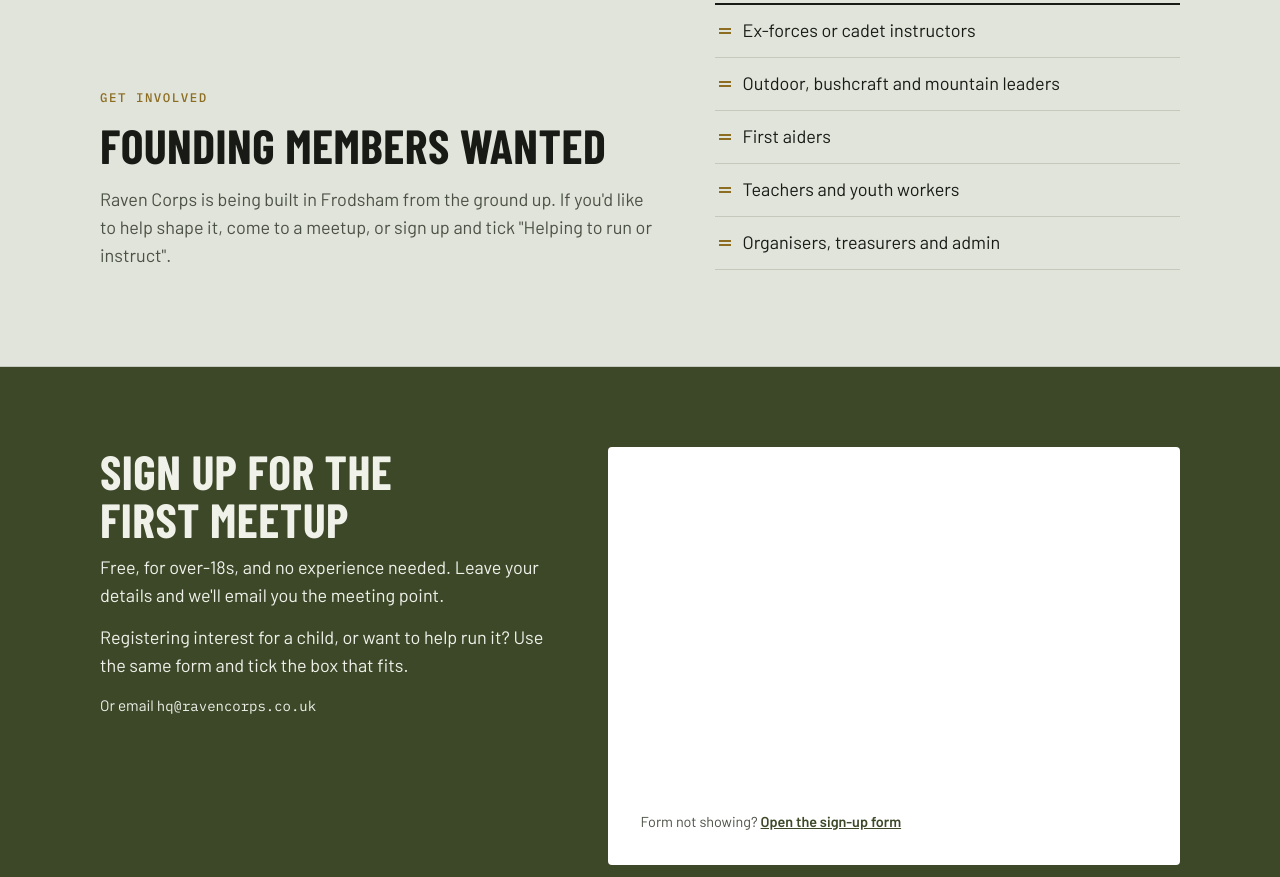
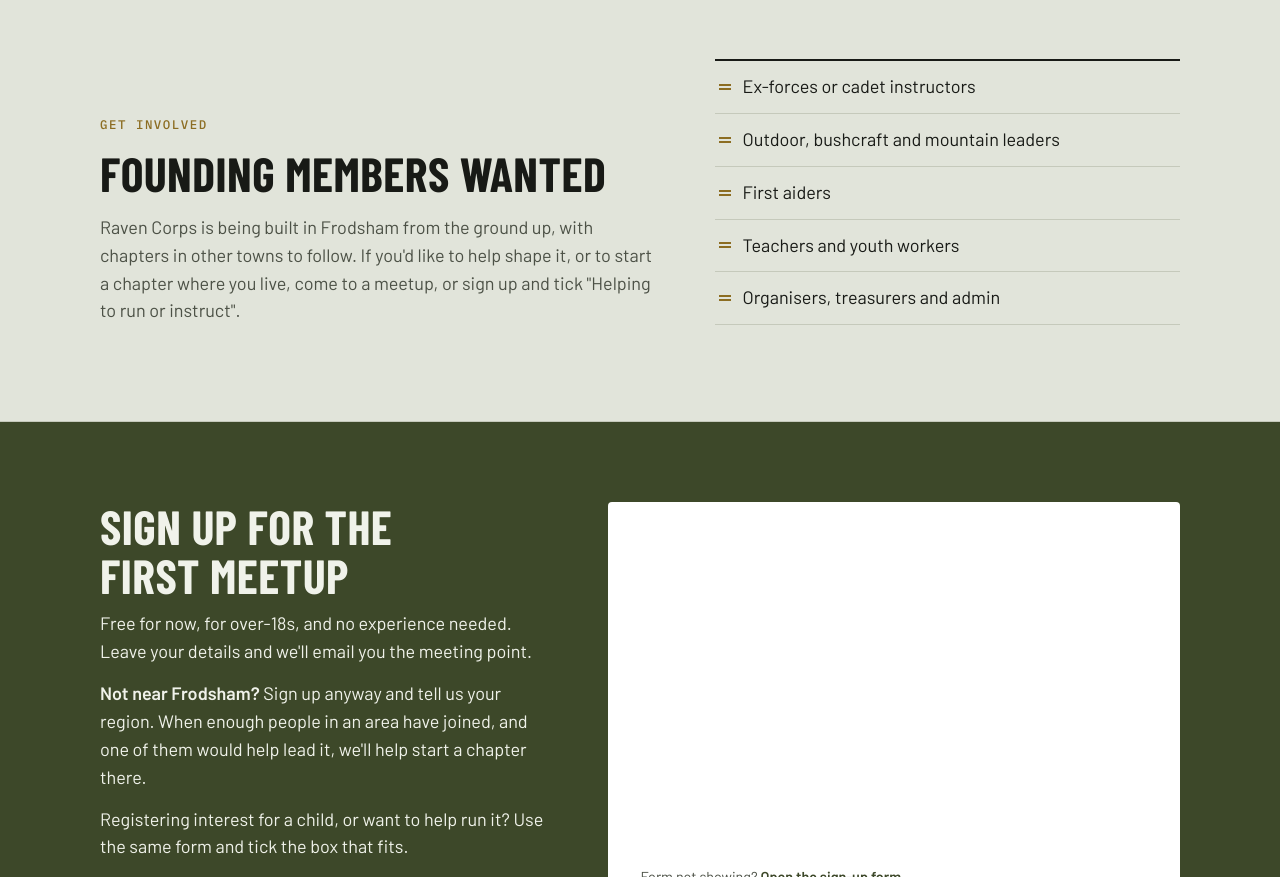
Before and after one commit to ravencorps/website, a plain HTML site: page index.html in a window 1280 px wide. Shown: the part 2913-3790 px from the top of the page. Drawn offline with Linux system fonts and the light colour scheme; a script that the page names is missing.

Commit message:
Say meetups are free for now; invite sign-ups from outside Frodsham
Co-Authored-By: Claude Opus 5.5 <noreply@anthropic.com>
Claude-Session: https://claude.ai/code/session_01TmqWWU2iDqoixPMtrbBMU2

```diff
--- a/index.html
+++ b/index.html
@@ -4,7 +4,7 @@
 <meta charset="utf-8">
 <meta name="viewport" content="width=device-width, initial-scale=1, viewport-fit=cover">
 <title>Raven Corps</title>
-<meta name="description" content="Raven Corps is a new group in Frodsham, Cheshire for adults who want real-world skills: map and compass, bushcraft, first aid, fitness and being ready for emergencies. Free monthly meetups from 23 January 2027.">
+<meta name="description" content="Raven Corps is a new group in Frodsham, Cheshire for adults who want real-world skills: map and compass, bushcraft, first aid, fitness and being ready for emergencies. Monthly meetups from 23 January 2027, free while we get started.">
 <meta name="theme-color" content="#eceee7" media="(prefers-color-scheme: light)">
 <meta name="theme-color" content="#11130f" media="(prefers-color-scheme: dark)">
 <link rel="icon" type="image/png" sizes="32x32" href="/assets/favicon-32.png">
@@ -13,7 +13,7 @@
 <meta property="og:type" content="website">
 <meta property="og:site_name" content="Raven Corps">
 <meta property="og:title" content="Raven Corps: ready for anything">
-<meta property="og:description" content="Raven Corps is a new group in Frodsham, Cheshire for adults who want real-world skills: map and compass, bushcraft, first aid, fitness and being ready for emergencies. Free monthly meetups from 23 January 2027.">
+<meta property="og:description" content="Raven Corps is a new group in Frodsham, Cheshire for adults who want real-world skills: map and compass, bushcraft, first aid, fitness and being ready for emergencies. Monthly meetups from 23 January 2027, free while we get started.">
 <meta property="og:url" content="https://ravencorps.co.uk/">
 <meta property="og:image" content="https://ravencorps.co.uk/assets/og.png">
 <meta name="twitter:card" content="summary_large_image">
@@ -307,7 +307,7 @@ p { margin: 0; }
           <div><dt>What</dt><dd>Shelter building and plant and fungi spotting in Delamere Forest, finding the way by map and compass. About two hours, finishing with The Roost: sitting on a log with a hipflask or a flask of something hot</dd></div>
           <div><dt>When</dt><dd>1pm to 3pm</dd></div>
           <div><dt>Where</dt><dd>Delamere Forest, near Frodsham. The meeting point is emailed to you when you sign up</dd></div>
-          <div><dt>Cost</dt><dd>Free</dd></div>
+          <div><dt>Cost</dt><dd>Free for now, while we get started. Raven Corps will have a membership fee later on, and newcomers will always be able to try three meetups free first</dd></div>
           <div><dt>Who</dt><dd>Over-18s. No experience needed</dd></div>
           <div><dt>Bring</dt><dd>Boots, a waterproof, warm layers and gloves, your own food, and a hipflask of your favourite tipple or a flask of tea, coffee or hot chocolate. Driving? Make it the hot drink</dd></div>
         </dl>
@@ -379,7 +379,7 @@ p { margin: 0; }
       <div>
         <p class="eyebrow">Get involved</p>
         <h2 id="help-title">Founding members wanted</h2>
-        <p class="section-lead">Raven Corps is being built in Frodsham from the ground up. If you'd like to help shape it, come to a meetup, or sign up and tick "Helping to run or instruct".</p>
+        <p class="section-lead">Raven Corps is being built in Frodsham from the ground up, with chapters in other towns to follow. If you'd like to help shape it, or to start a chapter where you live, come to a meetup, or sign up and tick "Helping to run or instruct".</p>
       </div>
       <ul class="roles">
         <li>Ex-forces or cadet instructors</li>
@@ -395,7 +395,8 @@ p { margin: 0; }
     <div class="wrap cta-in">
       <div class="cta-text">
         <h2 id="signup-title">Sign up for the first meetup</h2>
-        <p>Free, for over-18s, and no experience needed. Leave your details and we'll email you the meeting point.</p>
+        <p>Free for now, for over-18s, and no experience needed. Leave your details and we'll email you the meeting point.</p>
+        <p><strong>Not near Frodsham?</strong> Sign up anyway and tell us your region. When enough people in an area have joined, and one of them would help lead it, we'll help start a chapter there.</p>
         <p>Registering interest for a child, or want to help run it? Use the same form and tick the box that fits.</p>
         <p class="cta-mail">Or email <span class="mail">hq@ravencorps.co.uk</span></p>
       </div>
```
